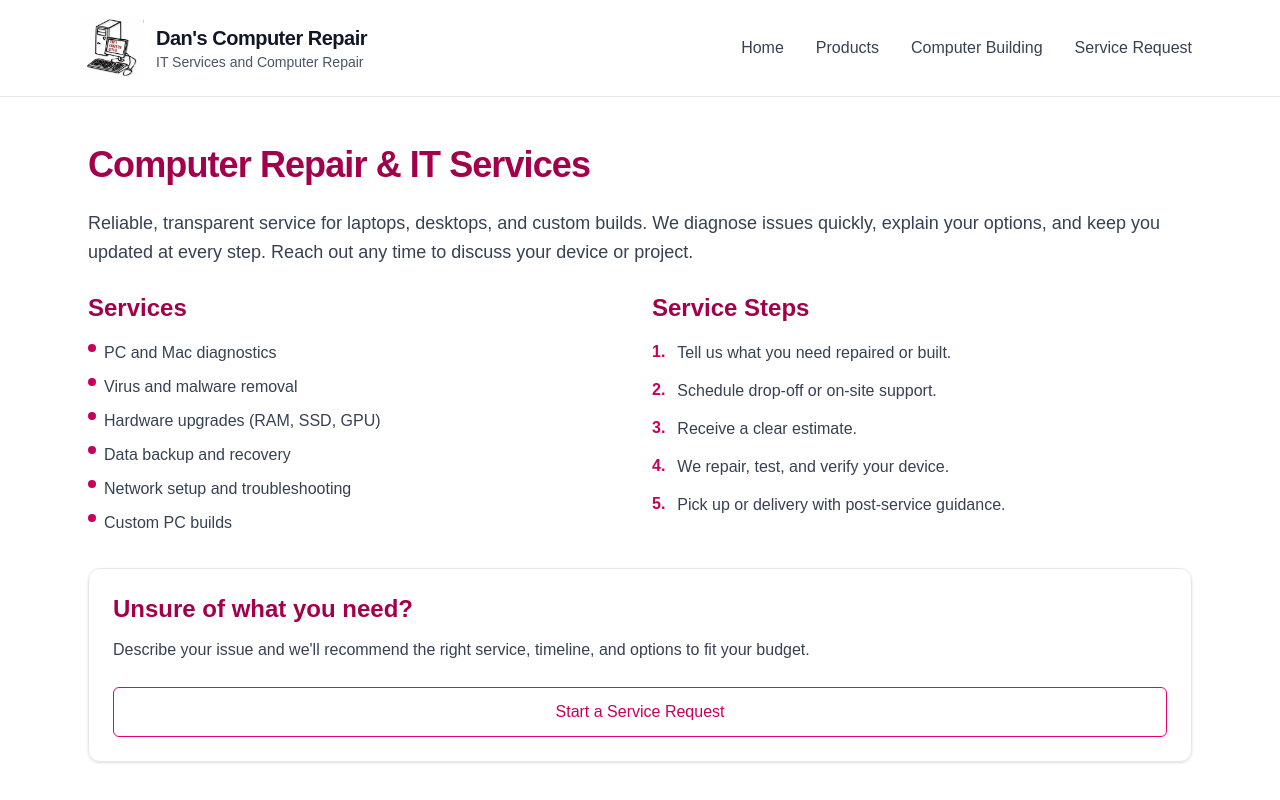
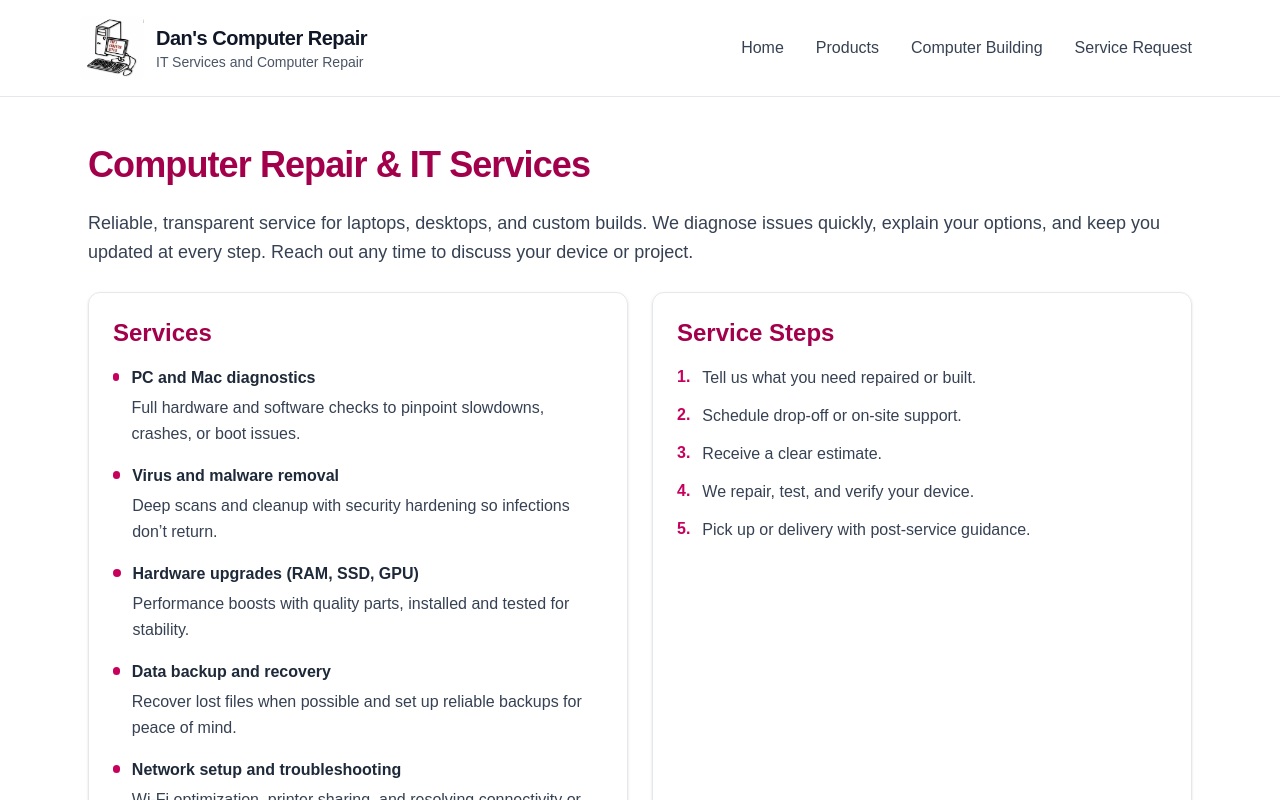
Before and after one commit to BrandonMLeyva/DansComputerRepair, a Next.js app: page /products in a window 1280 px wide. Shown: the top 800 px of the page. Built offline with nearby package versions, Linux system fonts and the light colour scheme.

Commit message:
Added descriptions for services

```diff
--- a/src/app/products/page.js
+++ b/src/app/products/page.js
@@ -5,12 +5,36 @@ export const metadata = {
 
 export default function ProductsPage() {
   const services = [
-    "PC and Mac diagnostics",
-    "Virus and malware removal",
-    "Hardware upgrades (RAM, SSD, GPU)",
-    "Data backup and recovery",
-    "Network setup and troubleshooting",
-    "Custom PC builds",
+    {
+      title: "PC and Mac diagnostics",
+      description:
+        "Full hardware and software checks to pinpoint slowdowns, crashes, or boot issues.",
+    },
+    {
+      title: "Virus and malware removal",
+      description:
+        "Deep scans and cleanup with security hardening so infections don’t return.",
+    },
+    {
+      title: "Hardware upgrades (RAM, SSD, GPU)",
+      description:
+        "Performance boosts with quality parts, installed and tested for stability.",
+    },
+    {
+      title: "Data backup and recovery",
+      description:
+        "Recover lost files when possible and set up reliable backups for peace of mind.",
+    },
+    {
+      title: "Network setup and troubleshooting",
+      description:
+        "Wi-Fi optimization, printer sharing, and resolving connectivity or speed issues.",
+    },
+    {
+      title: "Custom PC builds",
+      description:
+        "Personalized builds for gaming, creative work, or business, tuned for your budget.",
+    },
   ];
 
   const steps = [
@@ -35,18 +59,21 @@ export default function ProductsPage() {
               at every step. Reach out any time to discuss your device or project.
             </p>
             <div className="grid gap-6 md:grid-cols-2">
-              <div>
+              <div className="rounded-xl border border-gray-200 p-6 shadow-sm transition hover:-translate-y-1 hover:shadow-lg hover:border-pink-300">
                 <h2 className="text-2xl font-semibold text-pink-800">Services</h2>
-                <ul className="mt-4 space-y-2 text-gray-700">
-                  {services.map((item) => (
-                    <li key={item} className="flex gap-2 leading-relaxed">
-                      <span className="mt-1 h-2 w-2 rounded-full bg-pink-700" />
-                      <span>{item}</span>
-                    </li>
+                <div className="mt-4 space-y-4">
+                  {services.map(({ title, description }) => (
+                    <div key={title} className="flex gap-3">
+                      <span className="mt-2 h-2 w-2 rounded-full bg-pink-700" />
+                      <div className="space-y-1 leading-relaxed">
+                        <p className="font-semibold">{title}</p>
+                        <p className="text-gray-700">{description}</p>
+                      </div>
+                    </div>
                   ))}
-                </ul>
+                </div>
               </div>
-              <div>
+              <div className="rounded-xl border border-gray-200 p-6 shadow-sm transition hover:-translate-y-1 hover:shadow-lg hover:border-pink-300">
                 <h3 className="text-2xl font-semibold text-pink-800">Service Steps</h3>
                 <ol className="mt-4 space-y-3 text-gray-700">
                   {steps.map((step, idx) => (
@@ -78,7 +105,6 @@ export default function ProductsPage() {
                 </a>
               </div>
             </div>
-
           </div>
         </div>
       </section>
```
